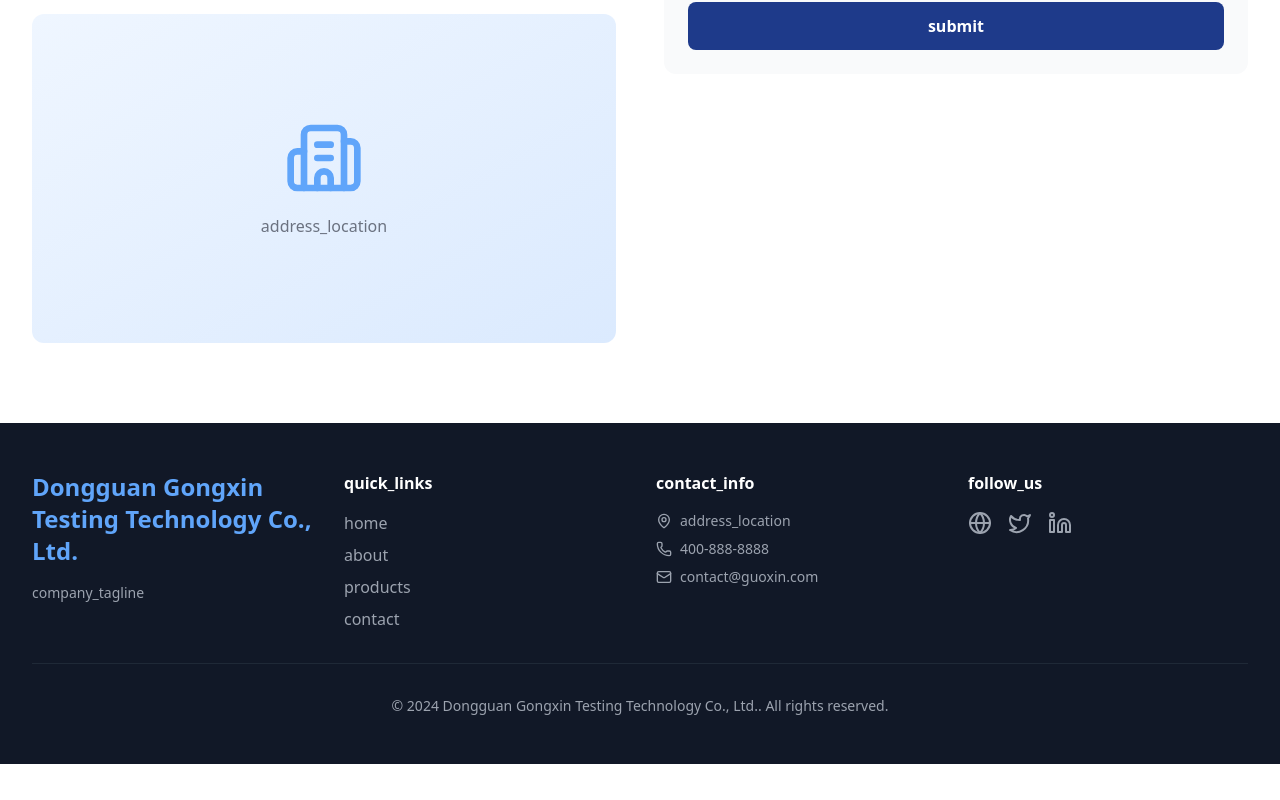
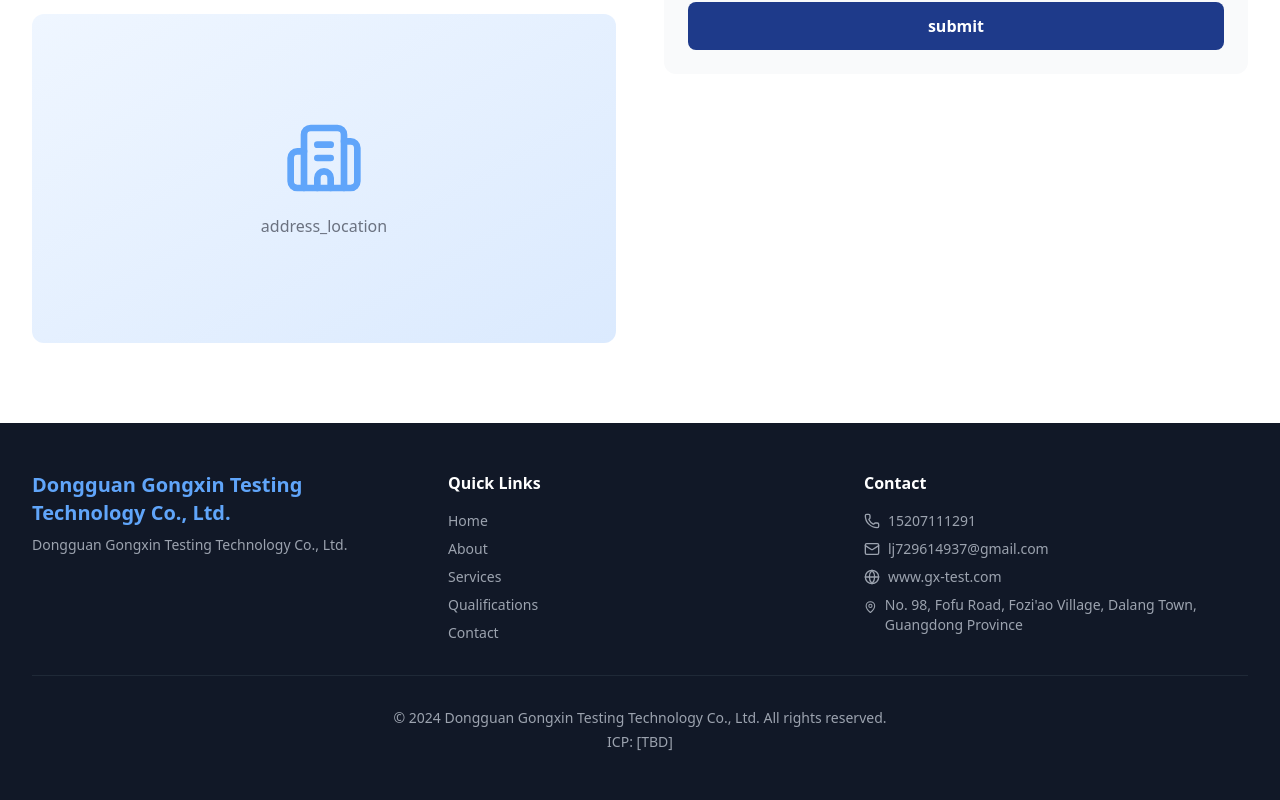
Before and after one commit to Enonlay-xy/gongxin-home, a Vue app: page / in a window 1280 px wide. Shown: the part 4607-5407 px from the top of the page. Before the commit the page ends 5371 px from the top, so only its background shows below. Built offline with nearby package versions, Linux system fonts and the light colour scheme; no server answers.

Commit message:
feat: 改造 Footer，补充真实联系信息与备案占位

```diff
--- a/src/components/Footer.vue
+++ b/src/components/Footer.vue
@@ -1,44 +1,39 @@
 <template>
   <footer class="bg-gray-900 text-white">
     <div class="max-w-7xl mx-auto px-4 sm:px-6 lg:px-8 py-12">
-      <div class="grid grid-cols-1 md:grid-cols-4 gap-8">
+      <div class="grid grid-cols-1 md:grid-cols-3 gap-8">
         <div>
-          <h3 class="text-2xl font-bold text-primary-400 mb-4">{{ $t('company') }}</h3>
-          <p class="text-gray-400 text-sm">{{ $t('company_tagline') }}</p>
+          <h3 class="text-xl font-bold text-primary-400 mb-2">{{ $t('footer_company') }}</h3>
+          <p class="text-gray-400 text-sm">{{ $t('footer_company_en') }}</p>
         </div>
         <div>
-          <h4 class="font-semibold mb-4">{{ $t('quick_links') }}</h4>
-          <ul class="space-y-2 text-gray-400">
-            <li><a href="#home" class="hover:text-white transition-colors">{{ $t('home') }}</a></li>
-            <li><a href="#about" class="hover:text-white transition-colors">{{ $t('about') }}</a></li>
-            <li><a href="#products" class="hover:text-white transition-colors">{{ $t('products') }}</a></li>
-            <li><a href="#contact" class="hover:text-white transition-colors">{{ $t('contact') }}</a></li>
+          <h4 class="font-semibold mb-4">{{ $t('footer_quick_links') }}</h4>
+          <ul class="space-y-2 text-gray-400 text-sm">
+            <li><a href="#home" class="hover:text-white transition-colors">{{ $t('nav_home') }}</a></li>
+            <li><a href="#about" class="hover:text-white transition-colors">{{ $t('nav_about') }}</a></li>
+            <li><a href="#products" class="hover:text-white transition-colors">{{ $t('nav_products') }}</a></li>
+            <li><a href="#qualifications" class="hover:text-white transition-colors">{{ $t('nav_qualifications') }}</a></li>
+            <li><a href="#contact" class="hover:text-white transition-colors">{{ $t('nav_contact') }}</a></li>
           </ul>
         </div>
         <div>
-          <h4 class="font-semibold mb-4">{{ $t('contact_info') }}</h4>
+          <h4 class="font-semibold mb-4">{{ $t('footer_contact') }}</h4>
           <ul class="space-y-2 text-gray-400 text-sm">
-            <li class="flex items-center"><MapPin class="w-4 h-4 mr-2" />{{ $t('address_location') }}</li>
-            <li class="flex items-center"><Phone class="w-4 h-4 mr-2" />400-888-8888</li>
-            <li class="flex items-center"><Mail class="w-4 h-4 mr-2" />contact@guoxin.com</li>
+            <li class="flex items-center"><Phone class="w-4 h-4 mr-2" />{{ $t('phone_number') }}</li>
+            <li class="flex items-center"><Mail class="w-4 h-4 mr-2" />{{ $t('email_value') }}</li>
+            <li class="flex items-center"><Globe class="w-4 h-4 mr-2" />{{ $t('website_value') }}</li>
+            <li class="flex items-start"><MapPin class="w-4 h-4 mr-2 mt-1" />{{ $t('address_value') }}</li>
           </ul>
-        </div>
-        <div>
-          <h4 class="font-semibold mb-4">{{ $t('follow_us') }}</h4>
-          <div class="flex space-x-4">
-            <a href="#" class="text-gray-400 hover:text-white transition-colors"><Globe class="w-6 h-6" /></a>
-            <a href="#" class="text-gray-400 hover:text-white transition-colors"><Twitter class="w-6 h-6" /></a>
-            <a href="#" class="text-gray-400 hover:text-white transition-colors"><Linkedin class="w-6 h-6" /></a>
-          </div>
         </div>
       </div>
       <div class="border-t border-gray-800 mt-8 pt-8 text-center text-gray-400 text-sm">
-        <p>© 2024 {{ $t('company') }}. All rights reserved.</p>
+        <p>{{ $t('footer_copyright') }}</p>
+        <p class="mt-1">{{ $t('footer_icp') }}</p>
       </div>
     </div>
   </footer>
 </template>
 
 <script setup>
-import { MapPin, Phone, Mail, Globe, Twitter, Linkedin } from 'lucide-vue-next'
+import { Phone, Mail, Globe, MapPin } from 'lucide-vue-next'
 </script>
```
